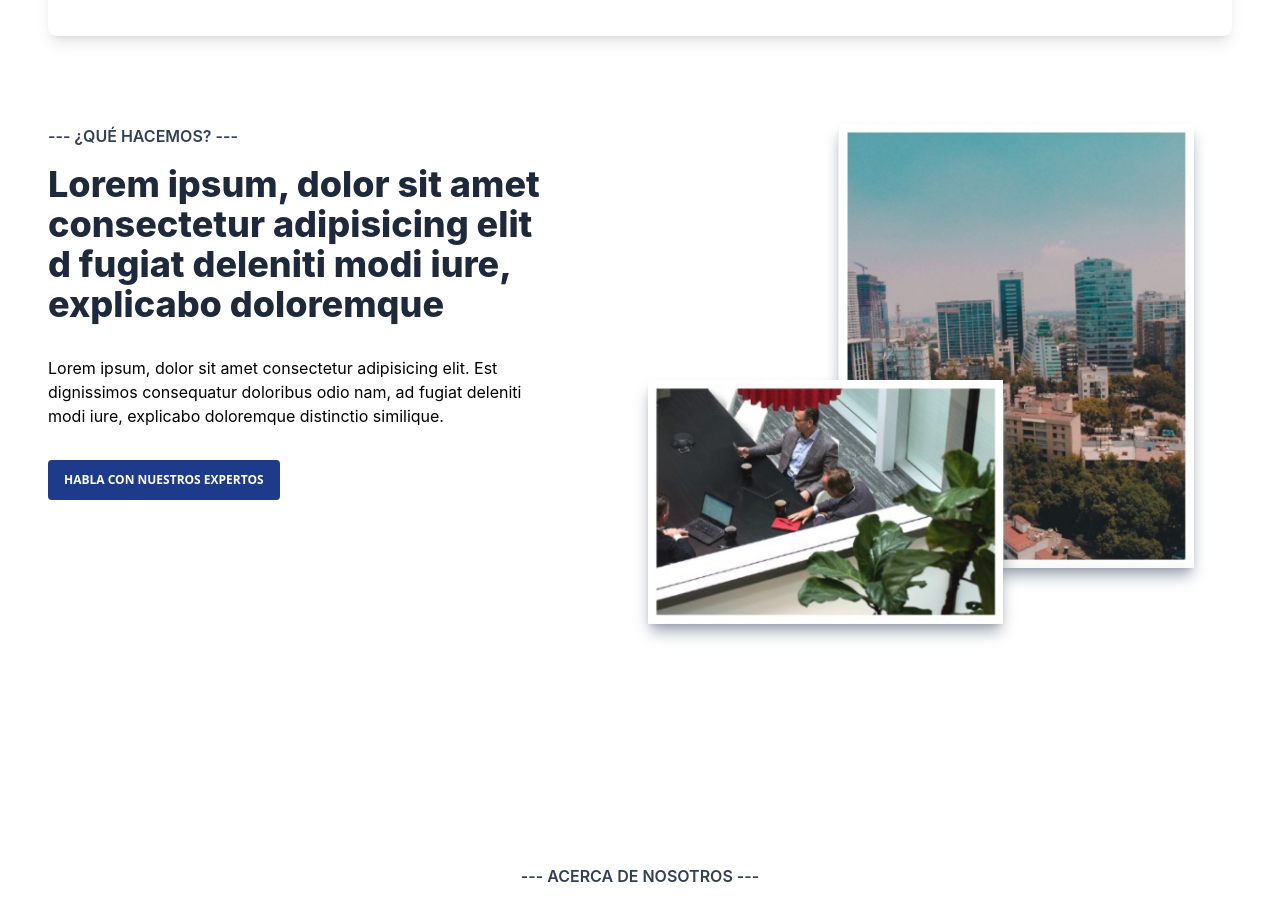
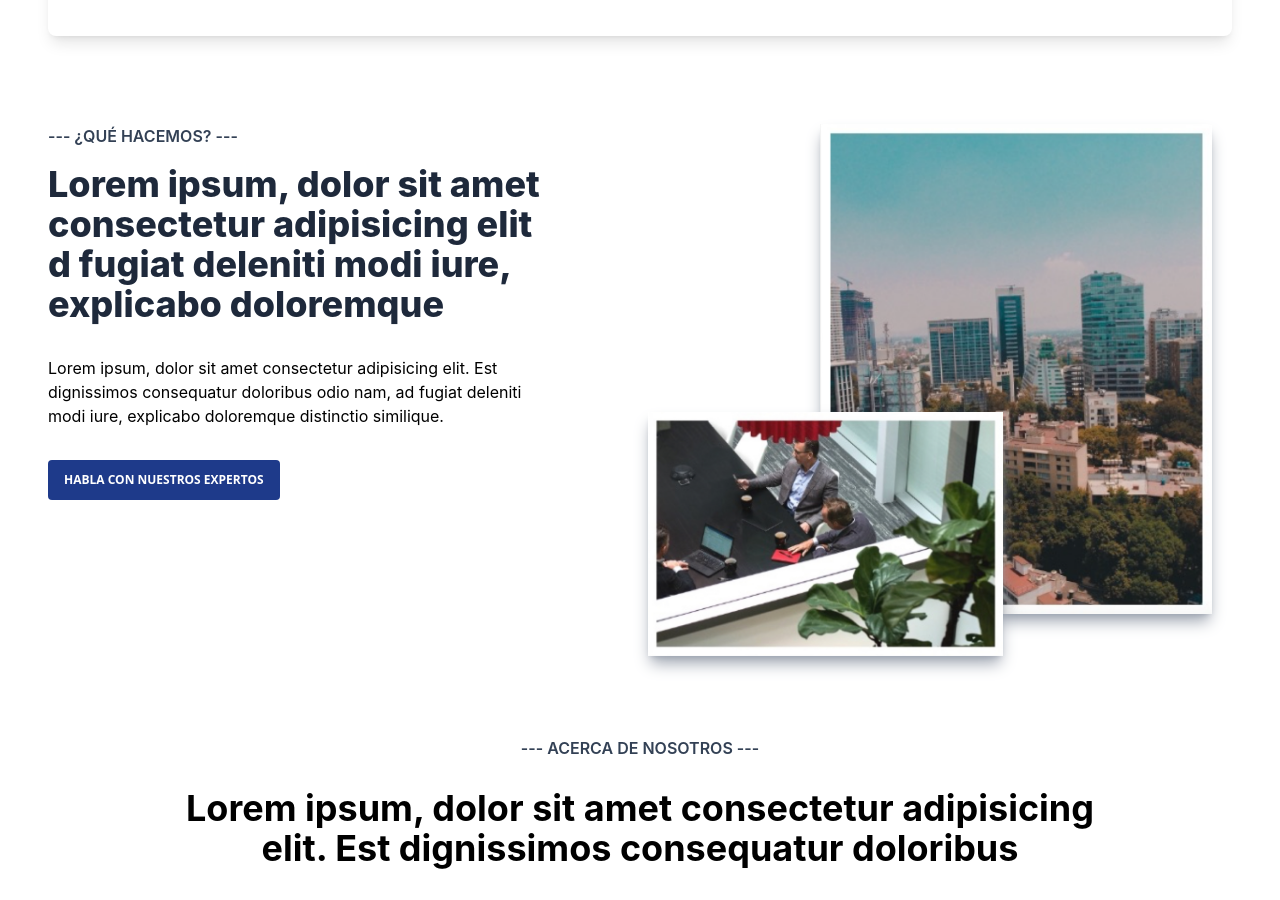
Before and after one commit to RiviCodes/rc-mockup-test, a React (Create React App) app: page / in a window 1280 px wide. Shown: the part 1480-2380 px from the top of the page. Built offline with nearby package versions, Linux system fonts and the light colour scheme.

Commit message:
Fix responsive margin

```diff
--- a/src/components/Hero.jsx
+++ b/src/components/Hero.jsx
@@ -29,12 +29,12 @@ export default function Hero() {
         {/* RIGHT SIDE */}
         <div className="col-span-6 relative flex justify-center">
           <img
-            className="relative top-0 left-14 sm:left-28 md:left-14 xl:left-20 w-auto h-4/6 sm:h-3/6 md:h-3/5 shadow-lg shadow-gray-400"
+            className="relative lg:-mb-32 top-0 left-14 sm:left-28 md:left-14 xl:left-20 w-auto h-4/6 sm:h-3/6 md:h-3/5 lg:h-4/5 shadow-lg shadow-gray-400"
             src="images/picture-2.jpg"
             alt=""
           />
           <img
-            className="absolute top-48 md:top-44 xl:top-64 left-3 sm:left-12 md:left-12 lg:left-6 xl:left-2 w-4/6 sm:w-3/6 md:w-4/6 xl:w-3/5 shadow-lg shadow-gray-400"
+            className="absolute top-48 md:top-44 lg:top-64 xl:top-72 left-3 sm:left-12 md:left-12 lg:left-6 xl:left-2 w-4/6 sm:w-3/6 md:w-4/6 lg:w-3/5 shadow-lg shadow-gray-400"
             src="images/picture-1.jpg"
             alt=""
           />
```
